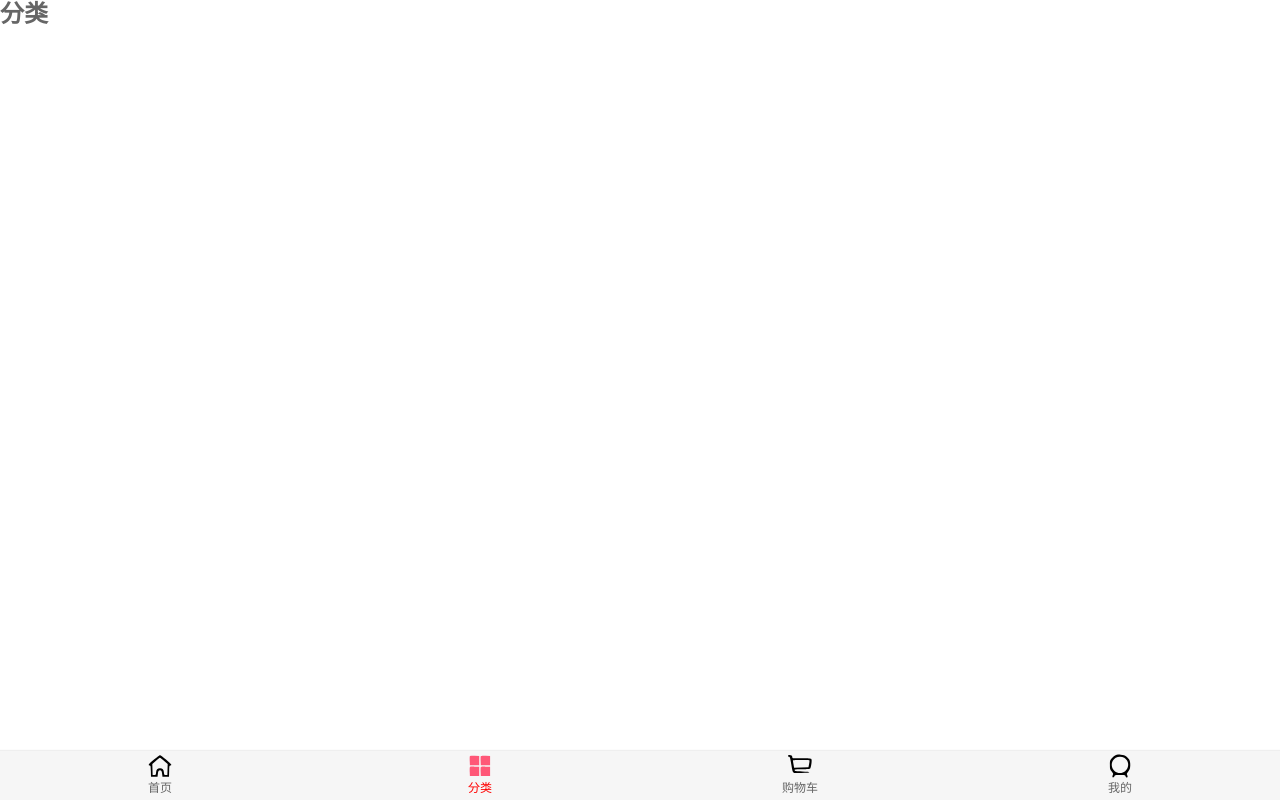
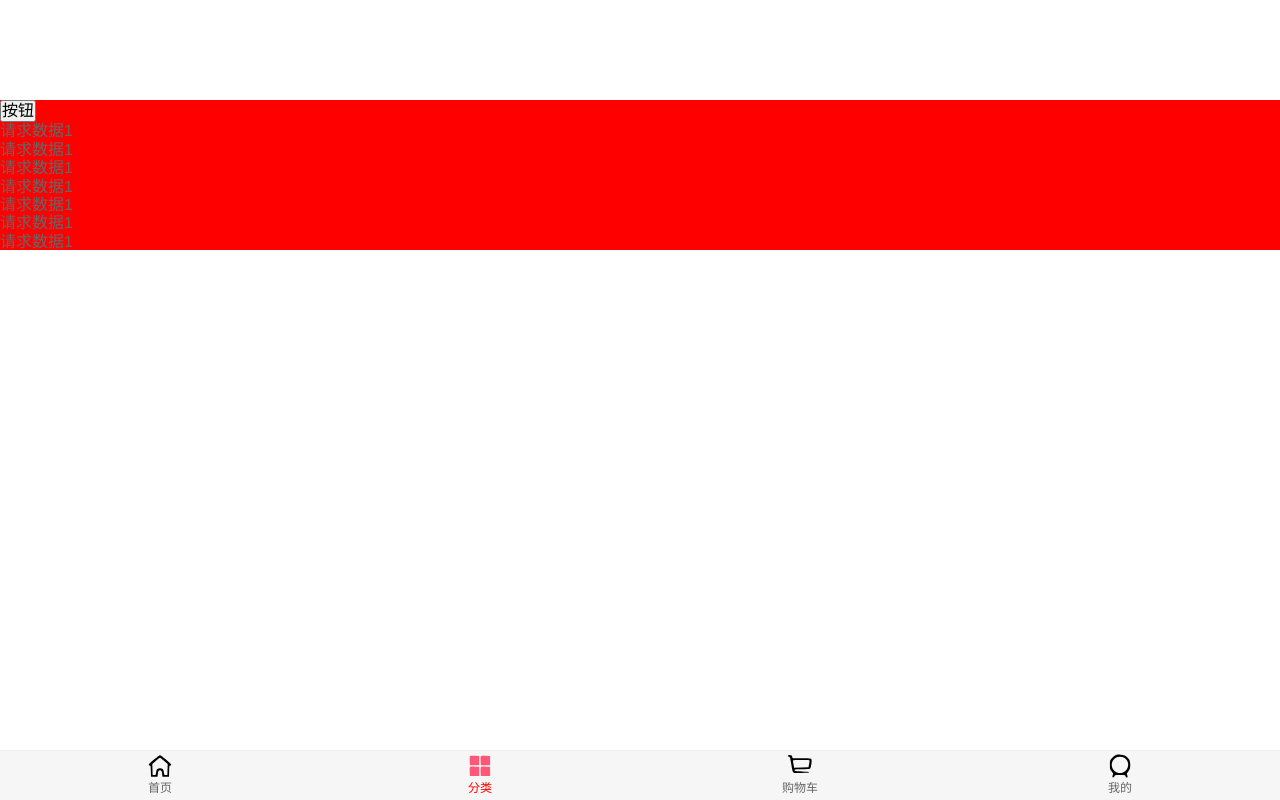
Before and after one commit to wenweijia/supermall, a Vue app: page /category in a window 1280 px wide. Built offline with nearby package versions, Linux system fonts and the light colour scheme.

Commit message:
添加better-scroll

```diff
--- a/package.json
+++ b/package.json
@@ -8,6 +8,7 @@
   },
   "dependencies": {
     "axios": "^0.21.1",
+    "better-scroll": "^2.2.1",
     "core-js": "^3.10.0",
     "vue": "^2.6.12",
     "vue-router": "^3.5.1",
--- /dev/null
+++ b/src/components/common/scroll/Scroll.vue
@@ -0,0 +1,47 @@
+<template>
+	<div class="wrapper" ref="wrapper">
+	  <div class="content">
+	    <slot></slot>
+	  </div>
+	</div>
+</template>
+
+<script>
+	import BScroll from 'better-scroll'
+
+	export default {
+		name: 'Scroll',
+
+		data(){
+			return {
+
+			}
+		},
+
+		mounted() {
+			this.initBscroll();
+
+			this.scroll.on('scroll',(position) => {
+				console.log(position);
+			});
+
+			this.scroll.on('pullingUp', () => {
+				console.log("上啦加载更多");
+			});
+		},
+
+		methods: {
+
+			initBscroll() {
+				this.scroll = new BScroll(this.$refs.wrapper, {
+					probeType: 3,
+					pullUpLoad: true,
+				})
+			},
+		}
+	}
+</script>
+
+<style>
+
+</style>
--- /dev/null
+++ b/src/components/content/goods/GoodsList.vue
@@ -0,0 +1,47 @@
+<template>
+	<div class="goods">
+		<GoodsListItem class="goods-item" v-for="(item, index) in goods" :goodsItem="item"></GoodsListItem>
+	</div>
+</template>
+
+<script>
+	import GoodsListItem from './GoodsListItem.vue'
+
+	export default {
+		name: 'GoodsList',
+
+		components: {
+			GoodsListItem
+		},
+
+		props: {
+			goods: Array
+		},
+
+		data(){
+			return {
+
+			}
+		},
+
+		methods:{
+
+		}
+	}
+</script>
+
+<style>
+	.goods {
+		width: 100%;
+		display: flex;
+		flex-wrap: wrap;
+		justify-content: space-around;
+		padding: 2px;
+	}
+
+	.goods-item {
+		width: 48%;
+	}
+
+
+</style>
--- /dev/null
+++ b/src/components/content/goods/GoodsListItem.vue
@@ -0,0 +1,68 @@
+<template>
+	<div class="goods-item">
+		<img :src="goodsItem.show.img" alt="">
+		<div class="goods-info">
+		  <p>{{goodsItem.title}}</p>
+		  <span class="price">{{goodsItem.price}}</span>
+		  <span class="collect">{{goodsItem.cfav}}</span>
+		</div>
+	</div>
+</template>
+
+<script>
+	export default {
+		name: 'GoodsListItem',
+
+		props: {
+			goodsItem: Object
+		},
+
+		data(){
+			return {
+
+			}
+		},
+
+		methods:{
+
+		}
+	}
+</script>
+
+<style>
+	.goods-item {
+		padding-bottom: 5px;
+	}
+
+	.goods-item img {
+		width: 100%;
+		border-radius: 5px;
+	}
+
+	.goods-info {
+	  font-size: 12px;
+	}
+
+	.goods-info p{
+		overflow: hidden;
+		white-space: nowrap;
+		text-overflow: ellipsis;
+		margin-top: 5px;
+		margin-bottom: 3px;
+	}
+
+	.goods-info .price {
+		color: var(--color-high-text);
+		margin-right: 10px;
+		margin-left: 25%;
+	}
+
+	.goods-info .collect::before {
+	  content: '';
+	  width: 14px;
+	  height: 14px;
+	  padding-left: 15px;
+	  padding-top: 2px;
+	  background: url(../../../assets/img/common/collect.svg) no-repeat 0/14px 14px;
+	}
+</style>
--- a/src/components/content/tabControl/TabControl.vue
+++ b/src/components/content/tabControl/TabControl.vue
@@ -1,5 +1,11 @@
 <template>
-
+	<div class="tabControl">
+		<div class="tabControl-item" v-for="(item, index) in titles"
+		 :class="{active: currentIndex == index}"
+		  @click="itemClick(index)">
+			<span>{{item}}</span>
+		</div>
+	</div>
 </template>
 
 <script>
@@ -8,15 +14,46 @@
 
 		data(){
 			return {
-
+				currentIndex: 0
 			}
 		},
 
+		props: {
+			titles: Array
+		},
+
 		methods:{
-
+			itemClick(index) {
+				this.currentIndex = index;
+				this.$emit('tabclick', index)
+			}
 		}
 	}
 </script>
 
 <style>
+	.tabControl {
+		display: flex;
+		width: 100%;
+		font-size: 15px;
+		text-align: center;
+		padding: 10px 0 10px 0;
+		background-color: #fff;
+	}
+
+	.tabControl-item {
+		flex: 1;
+	}
+
+	.tabControl-item span {
+		padding: 5px;
+	}
+
+	.active {
+	  color: var(--color-high-text);
+	}
+
+	.active span{
+		border-bottom: 2px solid #FF5777;
+	}
 </style>
--- a/src/network/home.js
+++ b/src/network/home.js
@@ -5,3 +5,13 @@ export function getHomeMultidata() {
 		url: '/home/multidata'
 	})
 }
+
+export function getHomeGoods(type, page) {
+	return request({
+		url: '/home/data',
+		params: {
+			type,
+			page
+		}
+	})
+}
--- a/src/network/request.js
+++ b/src/network/request.js
@@ -3,7 +3,8 @@ import axios from 'axios'
 export function request(config) {
 	// 1.创建实例
 	const instance = axios.create({
-		baseURL: 'http://123.207.32.32:8000',
+		// baseURL: 'http://123.207.32.32:8000',
+		baseURL:'http://152.136.185.210:7878/api/m5',
 		timeout: 5000
 	})
 
--- a/src/views/category/Category.vue
+++ b/src/views/category/Category.vue
@@ -1,12 +1,107 @@
 <template>
-	<h2>分类</h2>
+	<div class="wrapper" ref='wrapper'>
+		<ul class="">
+			<button @click="buttonClick">按钮</button>
+			<li>请求数据1</li>
+			<li>请求数据1</li>
+			<li>请求数据1</li>
+			<li>请求数据1</li>
+			<li>请求数据1</li>
+			<li>请求数据1</li>
+			<li>请求数据1</li>
+			<li>请求数据1</li>
+			<li>请求数据1</li>
+			<li>请求数据1</li>
+			<li>请求数据1</li>
+			<li>请求数据1</li>
+			<li>请求数据1</li>
+			<li>请求数据1</li>
+			<li>请求数据1</li>
+			<li>请求数据1</li>
+			<li>请求数据1</li>
+			<li>请求数据1</li>
+			<li>请求数据1</li>
+			<li>请求数据1</li>
+			<li>请求数据1</li>
+			<li>请求数据1</li>
+			<li>请求数据1</li>
+			<li>请求数据1</li>
+			<li>请求数据1</li>
+			<li>请求数据1</li>
+			<li>请求数据1</li>
+			<li>请求数据1</li>
+			<li>请求数据1</li>
+			<li>请求数据1</li>
+			<li>请求数据1</li>
+			<li>请求数据1</li>
+			<li>请求数据1</li>
+			<li>请求数据1</li>
+			<li>请求数据1</li>
+			<li>请求数据1</li>
+			<li>请求数据1</li>
+			<li>请求数据1</li>
+			<li>请求数据1</li>
+			<li>请求数据1</li>
+			<li>请求数据1</li>
+			<li>请求数据1</li>
+			<li>请求数据1</li>
+			<li>请求数据1</li>
+			<li>请求数据1</li>
+			<li>请求数据1</li>
+			<li>请求数据1</li>
+			<li>请求数据1</li>
+			<li>请求数据1</li>
+			<li>请求数据1</li>
+		</ul>
+	</div>
 </template>
 
 <script>
+
+	import BScroll from 'better-scroll'
+
 	export default {
-		name:"Category"
+		name:"Category",
+		data() {
+			return {
+				scroll: null
+			}
+		},
+
+		mounted() {
+			this.initBscroll();
+
+			this.scroll.on('scroll',(position) => {
+				console.log(position);
+			});
+
+			this.scroll.on('pullingUp', () => {
+				console.log("上啦加载更多");
+			});
+		},
+
+		methods: {
+
+			initBscroll() {
+				this.scroll = new BScroll(this.$refs.wrapper, {
+					probeType: 3,
+					pullUpLoad: true,
+				})
+			},
+
+			buttonClick() {
+				console.log('按钮点击了');
+			}
+		}
 	}
 </script>
 
 <style>
+	.wrapper {
+		margin-top: 100px;
+		height: 150px;
+		background-color: red;
+		overflow: hidden;
+/* 		overflow-y: auto;
+ */	}
 </style>
--- a/src/views/home/Home.vue
+++ b/src/views/home/Home.vue
@@ -1,64 +1,112 @@
 <template>
 	<div id="home">
 		<Nabbar class='home-nabbar'><div slot='center'>购物街</div></Nabbar>
+		<Scroll class="content" ref="scroll">
 			<HomeSwiper :banners = "banners"></HomeSwiper>
 			<RecommendView :recommends = "recommends"></RecommendView>
 			<FeatureView></FeatureView>
-
-		<ul>
-			<li>sdfsdfsdfsdf</li>
-			<li>sdfsdfsdfsdf</li>
-			<li>sdfsdfsdfsdf</li>
-			<li>sdfsdfsdfsdf</li>
-			<li>sdfsdfsdfsdf</li>
-			<li>sdfsdfsdfsdf</li>
-			<li>sdfsdfsdfsdf</li>
-			<li>sdfsdfsdfsdf</li>
-			<li>sdfsdfsdfsdf</li>
-			<li>sdfsdfsdfsdf</li>
-		</ul>
+			<TabControl class='tabControl' :titles=titles @tabclick="tabclick"></TabControl>
+			<GoodsList :goods="currentGoods"></GoodsList>
+		</Scroll>
 	</div>
 </template>
 
 <script>
 	import Nabbar from '../../components/common/nabbar/Nabbar.vue'
+	import Scroll from '../../components/common/scroll/Scroll.vue'
 	import HomeSwiper from './childComps/HomeSwiper.vue'
 	import RecommendView from './childComps/RecommendView.vue'
 	import FeatureView from './childComps/FeatureView.vue'
+	import TabControl from '../../components/content/tabControl/TabControl.vue'
+	import GoodsList from '../../components/content/goods/GoodsList.vue'
 
-	import {getHomeMultidata} from '../../network/home.js'
+	import {getHomeMultidata,
+			getHomeGoods} from '../../network/home.js'
 
 	export default {
 		name:"Home",
 		components: {
 			Nabbar,
+			Scroll,
 			HomeSwiper,
 			RecommendView,
 			FeatureView,
+			TabControl,
+			GoodsList,
 		},
 
 		data() {
 			return {
 				banners: [],
 				recommends: [],
+				titles: ['流行','新款','精选'],
+				goods: {
+				  'pop': {page: 0, list: []},
+				  'new': {page: 0, list: []},
+				  'sell': {page: 0, list: []},
+				},
+				currentIndex: 0
+			}
+		},
+
+		computed: {
+			currentGoods() {
+				if (this.currentIndex == 1) {
+					return this.goods['new'].list
+
+				}else if (this.currentIndex == 2) {
+					return this.goods['sell'].list
+
+				}else{
+					return this.goods['pop'].list
+				}
+
 			}
 		},
 
 		created() {
+			this.getHomeMultidata()
+			this.getHomeGoods('pop')
+			this.getHomeGoods('new')
+			this.getHomeGoods('sell')
+
+		},
+
+		methods:{
+
+			/**
+			 * 事件监听相关的方法
+			 */
+			tabclick(index) {
+				this.currentIndex = index
+			},
+
+			/**
+			 * 网络请求方法
+			*/
+			getHomeMultidata(){
 				getHomeMultidata().then(res => {
-				console.log(res);
 					this.banners = res.data.banner.list
 					this.recommends = res.data.recommend.list
 				})
 			},
-		methods:{
+
+			getHomeGoods(type) {
+				const page = this.goods[type].page + 1;
+				getHomeGoods(type, page).then(res => {
+					this.goods[type].list.push(...res.data.list);
+					this.goods[type].page = page;
+				})
+			}
 		}
 	}
 </script>
 
 <style>
 	#home {
-		padding-top: 44px;
+		/* padding-top: 44px; */
+		height: 100vh;
+		position: relative;
 	}
 
 	.home-nabbar {
@@ -70,4 +118,19 @@
 		right: 0;
 		z-index: 9;
 	}
+
+	.content {
+		overflow: hidden;
+		position: absolute;
+		top: 44px;
+		bottom: 49px;
+		left: 0;
+		right: 0;
+	}
+
+	.tabControl {
+		position: sticky;
+		top: 44px;
+		z-index: 9;
+	}
 </style>
```
Also changed, not shown: 1 other file (tests, documents, lock files or other folders). Lines whose indentation alone changed are shown as unchanged.
